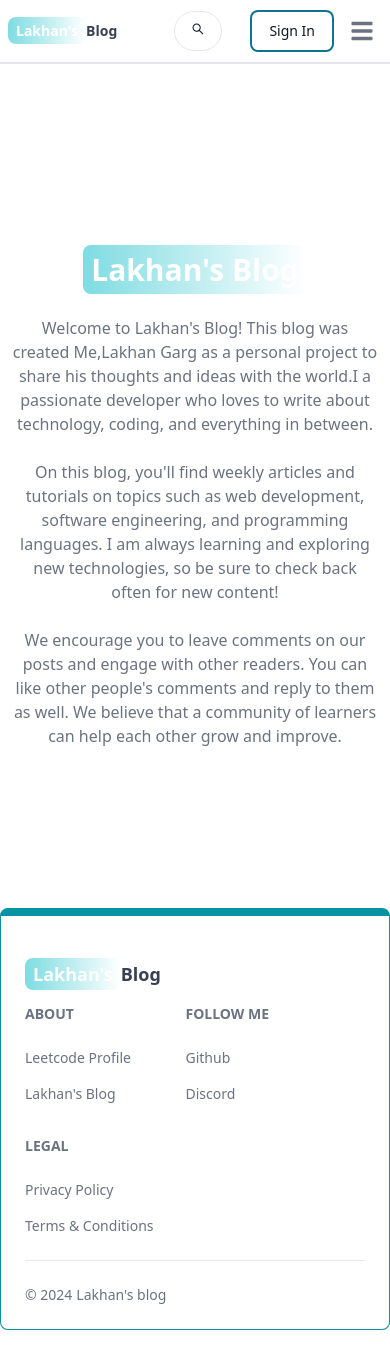
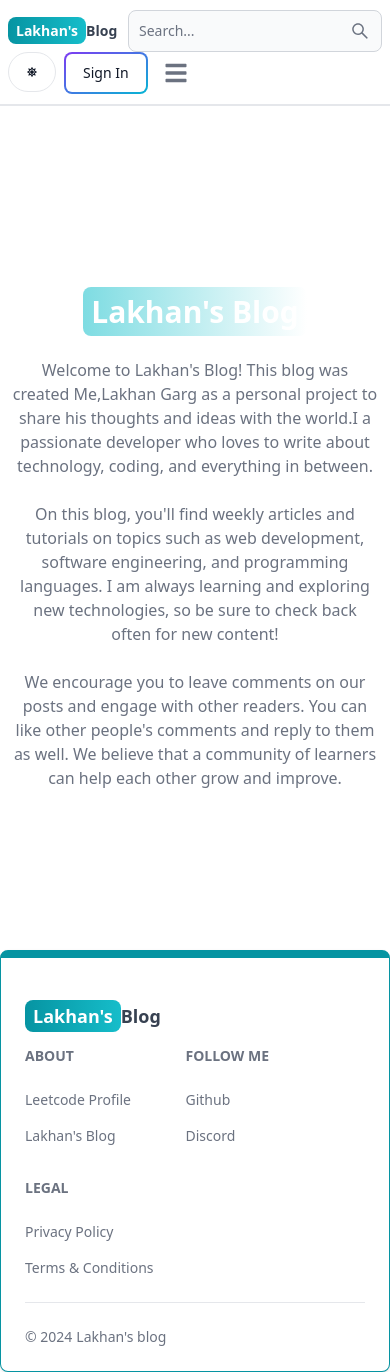
Before and after one commit to Lakhangarg18/Mern-Blog, a React (Vite) app in the folder client/: page /about in a window 390 px wide. Before the commit the page ends 1330 px from the top, so only its background shows below. Built offline with nearby package versions, Linux system fonts and the light colour scheme; no server answers.

Commit message:
mobile responsiveness added

```diff
--- a/client/src/components/DashboardComp.jsx
+++ b/client/src/components/DashboardComp.jsx
@@ -125,7 +125,7 @@ export default function DashboardComp() {
         <div className='flex flex-col w-full md:w-auto shadow-md p-2 rounded-md dark:bg-gray-800'>
           <div className='flex justify-between  p-3 text-sm font-semibold'>
             <h1 className='text-center p-2'>Recent users</h1>
-            <Button outline gradientDuoTone='purpleToPink'>
+            <Button outline bg-gradient-tot-r from-teal-500 via-white-500 to-teal-400 ='purpleToPink'>
               <Link to={'/dashboard?tab=users'}>See all</Link>
             </Button>
           </div>
@@ -154,7 +154,7 @@ export default function DashboardComp() {
         <div className='flex flex-col w-full md:w-auto shadow-md p-2 rounded-md dark:bg-gray-800'>
           <div className='flex justify-between  p-3 text-sm font-semibold'>
             <h1 className='text-center p-2'>Recent comments</h1>
-            <Button outline gradientDuoTone='purpleToPink'>
+            <Button outline bg-gradient-tot-r from-teal-500 via-white-500 to-teal-400 ='purpleToPink'>
               <Link to={'/dashboard?tab=comments'}>See all</Link>
             </Button>
           </div>
@@ -179,7 +179,7 @@ export default function DashboardComp() {
         <div className='flex flex-col w-full md:w-auto shadow-md p-2 rounded-md dark:bg-gray-800'>
           <div className='flex justify-between  p-3 text-sm font-semibold'>
             <h1 className='text-center p-2'>Recent posts</h1>
-            <Button outline gradientDuoTone='purpleToPink'>
+            <Button outline bg-gradient-tot-r from-teal-500 via-white-500 to-teal-400 ='purpleToPink'>
               <Link to={'/dashboard?tab=posts'}>See all</Link>
             </Button>
           </div>
--- a/client/src/components/Footer.jsx
+++ b/client/src/components/Footer.jsx
@@ -10,7 +10,7 @@ export default function FooterCom() {
               to="/"
               className="self-center whitespace-nowrap text-lg sm:text-xl font-semibold dark:text-white"
             >
-              <span className="px-2 py-1 bg-gradient-to-r from-teal-300 via-white-500 rounded-lg text-white">
+              <span className="px-2 py-1 bg-gradient-to-r from-teal-500 via-white-500 to-teal-400 rounded-lg text-white">
                 Lakhan's
               </span>
               Blog
--- a/client/src/components/Header.jsx
+++ b/client/src/components/Header.jsx
@@ -1,11 +1,11 @@
-import { Avatar, Button, Dropdown, Navbar, TextInput } from "flowbite-react";
-import { Link, useLocation, useNavigate } from "react-router-dom";
-import { AiOutlineSearch } from "react-icons/ai";
-import { FaMoon, FaSun } from "react-icons/fa";
-import { useSelector, useDispatch } from "react-redux";
-import { toggleTheme } from "../redux/theme/themeSlice";
-import { signoutSuccess } from "../redux/user/userSlice";
-import { useEffect, useState } from "react";
+import { Avatar, Button, Dropdown, Navbar, TextInput } from 'flowbite-react';
+import { Link, useLocation, useNavigate } from 'react-router-dom';
+import { AiOutlineSearch } from 'react-icons/ai';
+import { FaMoon, FaSun } from 'react-icons/fa';
+import { useSelector, useDispatch } from 'react-redux';
+import { toggleTheme } from '../redux/theme/themeSlice';
+import { signoutSuccess } from '../redux/user/userSlice';
+import { useEffect, useState } from 'react';
 
 export default function Header() {
   const path = useLocation().pathname;
@@ -14,11 +14,11 @@ export default function Header() {
   const dispatch = useDispatch();
   const { currentUser } = useSelector((state) => state.user);
   const { theme } = useSelector((state) => state.theme);
-  const [searchTerm, setSearchTerm] = useState("");
+  const [searchTerm, setSearchTerm] = useState('');
 
   useEffect(() => {
     const urlParams = new URLSearchParams(location.search);
-    const searchTermFromUrl = urlParams.get("searchTerm");
+    const searchTermFromUrl = urlParams.get('searchTerm');
     if (searchTermFromUrl) {
       setSearchTerm(searchTermFromUrl);
     }
@@ -26,8 +26,8 @@ export default function Header() {
 
   const handleSignout = async () => {
     try {
-      const res = await fetch("/api/user/signout", {
-        method: "POST",
+      const res = await fetch('/api/user/signout', {
+        method: 'POST',
       });
       const data = await res.json();
       if (!res.ok) {
@@ -43,67 +43,67 @@ export default function Header() {
   const handleSubmit = (e) => {
     e.preventDefault();
     const urlParams = new URLSearchParams(location.search);
-    urlParams.set("searchTerm", searchTerm);
+    urlParams.set('searchTerm', searchTerm);
     const searchQuery = urlParams.toString();
     navigate(`/search?${searchQuery}`);
   };
 
   return (
-    <Navbar className="border-b-2">
+    <Navbar className='border-b-2'>
       <Link
-        to="/"
-        className="self-center whitespace-nowrap text-sm sm:text-xl font-semibold dark:text-white"
+        to='/'
+        className='self-center whitespace-nowrap text-sm sm:text-xl font-semibold dark:text-white'
       >
-        <span className="px-2 py-1 bg-gradient-to-r from-teal-300 via-white-500 rounded-lg text-white">
+        <span className='px-2 py-1 bg-gradient-to-r from-teal-500 via-whte-500 to-teal-400 rounded-lg text-white'>
           Lakhan's
         </span>
         Blog
       </Link>
       <form onSubmit={handleSubmit}>
         <TextInput
-          type="text"
-          placeholder="Search..."
+          type='text'
+          placeholder='Search...'
           rightIcon={AiOutlineSearch}
-          className="hidden lg:inline"
+          className='inline'
           value={searchTerm}
           onChange={(e) => setSearchTerm(e.target.value)}
         />
       </form>
-      <Button className="w-12 h-10 lg:hidden" color="gray" pill>
+      {/* <Button className='w-12 h-10 lg:hidden' color='gray' pill>
         <AiOutlineSearch />
-      </Button>
-      <div className="flex gap-2 md:order-2">
+      </Button> */}
+      <div className='flex gap-2 md:order-2'>
         <Button
-          className="w-12 h-10 hidden sm:inline"
-          color="gray"
+          className='w-12 h-10 bg-gradient-tot-r from-teal-500 via-white-500  to-teal-400 inline'
+          color='gray'
           pill
           onClick={() => dispatch(toggleTheme())}
         >
-          {theme === "light" ? <FaSun /> : <FaMoon />}
+          {theme === 'light' ? <FaSun /> : <FaMoon />}
         </Button>
         {currentUser ? (
           <Dropdown
             arrowIcon={false}
             inline
             label={
-              <Avatar alt="user" img={currentUser.profilePicture} rounded />
+              <Avatar alt='user' img={currentUser.profilePicture} rounded />
             }
           >
             <Dropdown.Header>
-              <span className="block text-sm">@{currentUser.username}</span>
-              <span className="block text-sm font-medium truncate">
+              <span className='block text-sm'>@{currentUser.username}</span>
+              <span className='block text-sm font-medium truncate'>
                 {currentUser.email}
               </span>
             </Dropdown.Header>
-            <Link to={"/dashboard?tab=profile"}>
+            <Link to={'/dashboard?tab=profile'}>
               <Dropdown.Item>Profile</Dropdown.Item>
             </Link>
             <Dropdown.Divider />
             <Dropdown.Item onClick={handleSignout}>Sign out</Dropdown.Item>
           </Dropdown>
         ) : (
-          <Link to="/sign-in">
-            <Button bg-gradient-to-r from-teal-300 via-white-500  outline>
+          <Link to='/sign-in'>
+            <Button gradientDuoTone='purpleToBlue' outline>
               Sign In
             </Button>
           </Link>
@@ -111,20 +111,14 @@ export default function Header() {
         <Navbar.Toggle />
       </div>
       <Navbar.Collapse>
-        <Navbar.Link active={path === "/"} as={"div"}>
-          <Link to="/">Home</Link>
+        <Navbar.Link active={path === '/'} as={'div'}>
+          <Link to='/'>Home</Link>
         </Navbar.Link>
-        <Navbar.Link active={path === "/about"} as={"div"}>
-          <Link to="/about">About</Link>
+        <Navbar.Link active={path === '/about'} as={'div'}>
+          <Link to='/about'>About</Link>
         </Navbar.Link>
-        <Navbar.Link active={path === "/projects"} as={"div"}>
-          <a
-            href="https://lakhangarg.netlify.app"
-            target="_blank"
-            rel="noopener noreferrer"
-          >
-            Portfolio
-          </a>
+        <Navbar.Link active={path === '/projects'} as={'div'}>
+          <Link to='/projects'>Projects</Link>
         </Navbar.Link>
       </Navbar.Collapse>
     </Navbar>
```
